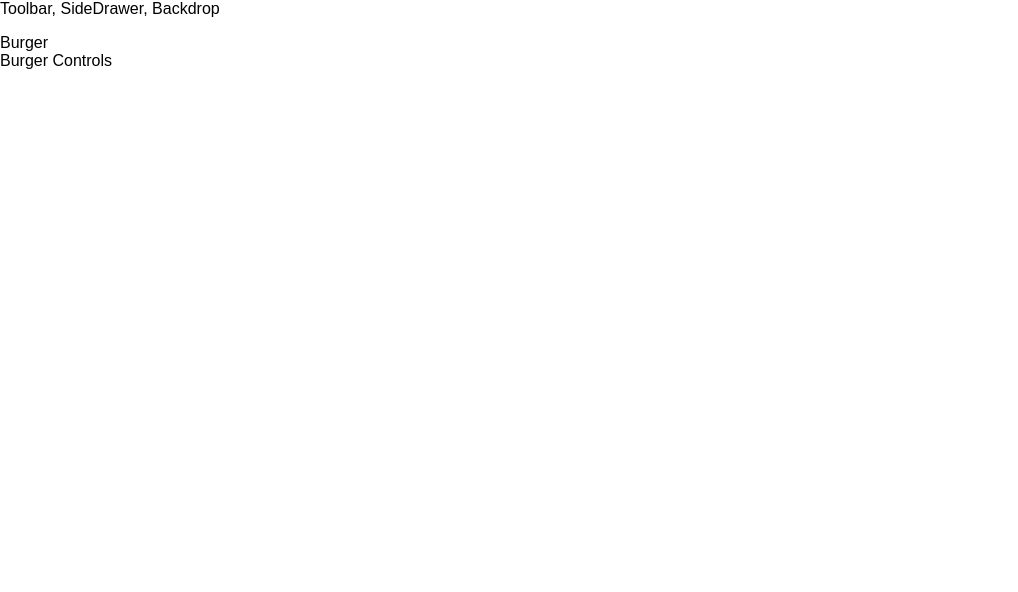
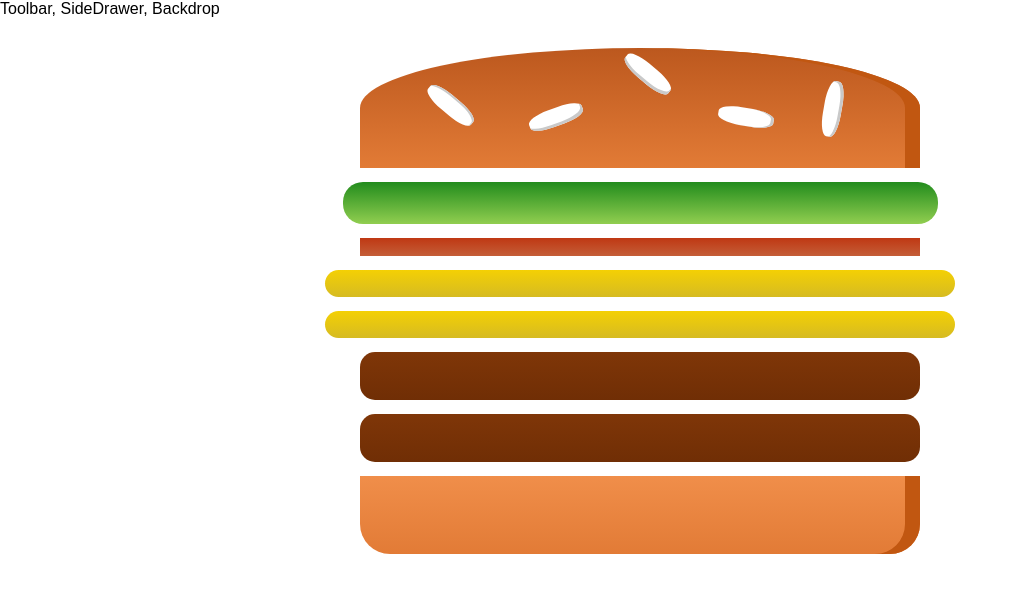
Before and after one commit to GoranBT/burger-builder, a React app: page / in a window 1280 px wide. Shown: the top 592 px of the page, without its empty margins (0-1018 px from the left). Built offline with nearby package versions, Linux system fonts and the light colour scheme.

Commit message:
add Burger Component

```diff
--- /dev/null
+++ b/src/components/Burger/Burger.css
@@ -0,0 +1,28 @@
+.Burger {
+  width: 100%;
+  margin: auto;
+  height: 250px;
+  overflow: scroll;
+  text-align: center;
+  font-weight: bold;
+  font-size: 1.2rem;
+}
+
+@media (min-width: 500px) and (min-height: 400px) {
+  .Burger {
+    width: 350px;
+    height: 300px
+  }
+}
+@media (min-width: 500px) and (min-height: 401px) {
+  .Burger {
+    width: 450px;
+    height: 400px;
+  }
+}
+@media (min-width: 1000px) and (min-height: 700px) {
+  .Burger {
+    width: 700px;
+    height: 600px;
+  }
+}
--- a/src/components/Burger/Burger.js
+++ b/src/components/Burger/Burger.js
@@ -0,0 +1,25 @@
+import React from 'react';
+
+import classes from './Burger.css';
+import BurgerIngredient from './BurgerIngredient/BurgerIngredient';
+
+
+const burger = (props) => {
+  const transformedIngredients = Object.keys(props.ingredients)
+    .map(igKey => {
+      return [...Array(props.ingredients[igKey])].map((_, i) => {
+        return <BurgerIngredient key={igKey + i} type={igKey} />
+      });
+    });
+  return(
+    <div>
+      <div className={classes.Burger}>
+        <BurgerIngredient type="bread-top" />
+        {transformedIngredients}
+        <BurgerIngredient type="bread-bottom" />
+      </div>
+    </div>
+  );
+}
+
+export default burger;
--- a/src/containers/BurgerBuilder/BurgerBuilder.js
+++ b/src/containers/BurgerBuilder/BurgerBuilder.js
@@ -1,12 +1,30 @@
 import React, {Component} from 'react';
 import Aux from '../../hoc/Aux';
+import Burger from '../../components/Burger/Burger';
 
 class BurgerBuilder extends Component {
+
+  state = {
+    ingredients: {
+      salad: 1,
+      bacon: 1,
+      cheese: 2,
+      meat: 2
+    }
+  }
+
+
+
+
+
+
+
+
+
   render () {
     return (
       <Aux>
-        <div>Burger</div>
-        <div>Burger Controls</div>
+        <Burger ingredients={this.state.ingredients}/>
       </Aux>
     )
   }
```
